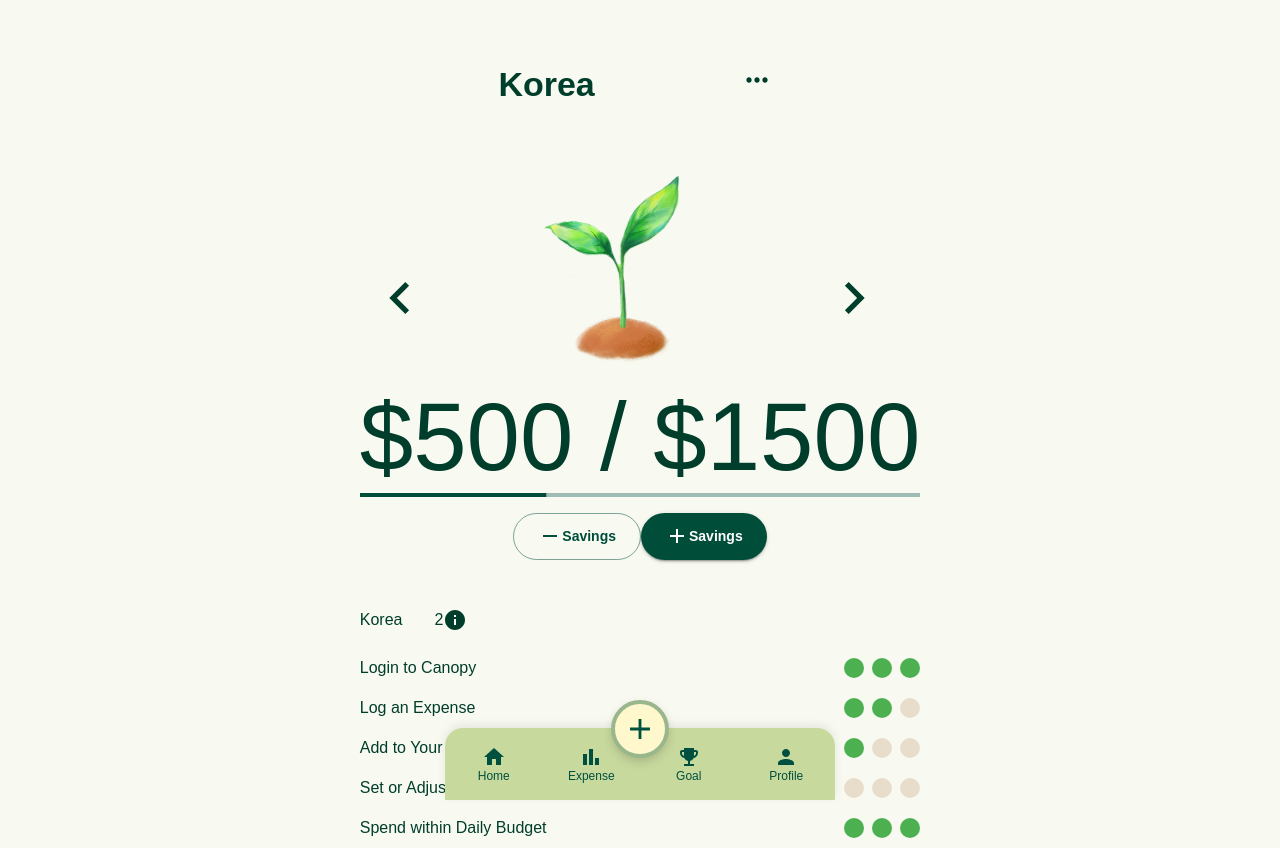
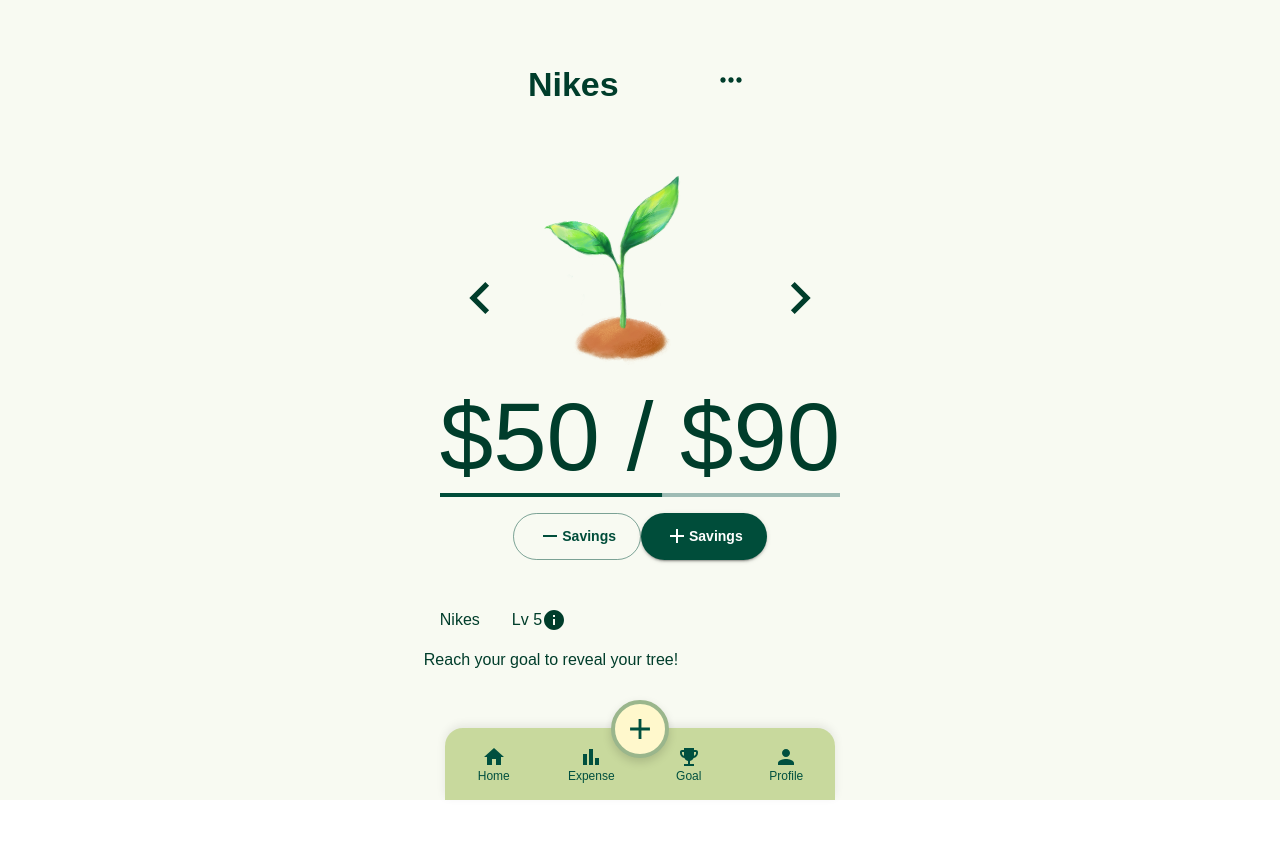
Before and after one commit to G4-Expense-Tracker/4G-Expense-Tracker, a React (Vite) app in the folder canopy-FRONTEND/: page /goals in a window 1280 px wide. Both pictures are taken after a click on the icon 453 px from the left and 297 px from the top of the page. After the commit the page ends 800 px from the top, so only its background shows below. Built offline with nearby package versions, Linux system fonts and the light colour scheme.

Commit message:
variant task cards completed

```diff
--- a/canopy-FRONTEND/src/components/goal_pages/Goal.jsx
+++ b/canopy-FRONTEND/src/components/goal_pages/Goal.jsx
@@ -5,6 +5,7 @@ import { Box, Typography } from "@mui/material";
 import InfoIcon from '@mui/icons-material/Info';
 import Savings from "./TaskCard/Savings";
 import FooterNav from "../Footer/FooterNav";
+import VarTaskCard from "./TaskCard/VarTaskCard";
 
 
 //DATABASE CALLS
@@ -27,7 +28,23 @@ const goals = [
         targetAmount: 1500,
         progress: 500,
         level: 2
+    },
+
+    {
+        id: 3,
+        name: "Air Pods",
+        targetAmount: 360,
+        progress: 360,
+        level: 3
+    },
+    {
+        id: 3,
+        name: "Nikes",
+        targetAmount: 90,
+        progress: 50,
+        level: 5
     }
+
 ]
 
 const taskProgress = {
@@ -44,6 +61,22 @@ const taskProgress = {
         2: 2,
         3: 1,
         4: 0,
+        5: 3
+    },
+
+    3: {
+        1: 3,
+        2: 3,
+        3: 3,
+        4: 3,
+        5: 3
+    },
+
+    4: {
+        1: 1,
+        2: 1,
+        3: 3,
+        4: 3,
         5: 3
     }
 }
@@ -186,7 +219,7 @@ function Goal() {
                         paddingLeft: "2rem"
                     }}>
                     <Typography variant="body1" component="p">
-                        {currentGoal.level}
+                        Lv {currentGoal.level}
                     </Typography>
 
                     <InfoIcon />
--- a/canopy-FRONTEND/src/components/goal_pages/TaskCard/TaskCard.jsx
+++ b/canopy-FRONTEND/src/components/goal_pages/TaskCard/TaskCard.jsx
@@ -10,6 +10,8 @@ function TaskCard({ progress, goal }) {
 
     return (
         <Box>
+
+            {/* do we implement the week number? */}
 
             {TASKS.map((task) => {
 
--- a/canopy-FRONTEND/src/components/goal_pages/TaskCard/VarTaskCard.jsx
+++ b/canopy-FRONTEND/src/components/goal_pages/TaskCard/VarTaskCard.jsx
@@ -1,6 +1,12 @@
+import { Box, Typography } from "@mui/material"
+
 function VarTaskCard({ message }){
     return (
-        message
+        <Box>
+            <Typography variant="body1" component="p">
+                {message}
+            </Typography>
+        </Box>
     )
 }
 
```
